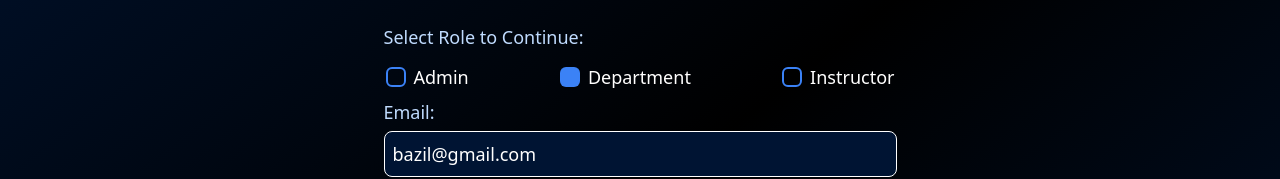
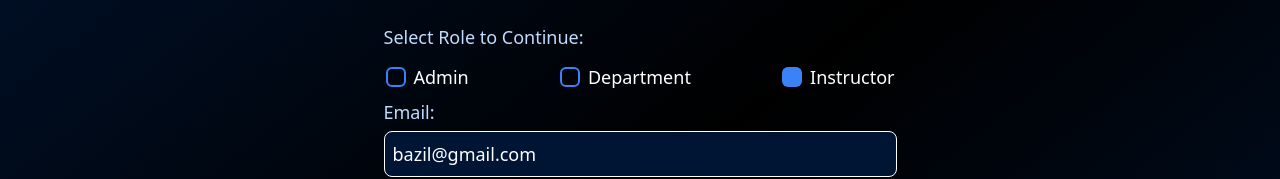
Before and after one commit to BazilSuhail/ITU-CMS-Admin-Portal, a React (Create React App) app: page / in a window 1280 px wide. Shown: the part 296-475 px from the top of the page. Built offline with nearby package versions, Linux system fonts and the light colour scheme; no server answers.

Commit message:
Intergated default values ...

```diff
--- a/src/Components/SignIn.jsx
+++ b/src/Components/SignIn.jsx
@@ -1,4 +1,4 @@
-import React, { useState } from 'react';
+import React, { useState,useEffect } from 'react';
 import { auth, fs } from '../Config/Config';
 import { useNavigate } from 'react-router-dom';
 import { useAuth } from "./AuthContext";
@@ -7,11 +7,19 @@ import logo from "./itu.png"
 const SignIn = () => {
   const [email, setEmail] = useState('bazil@gmail.com');
   const [password, setPassword] = useState('112233');
-  const [role, setRole] = useState('department');
+  const [role, setRole] = useState('instructor');
   const [loading, setLoading] = useState(false);
   const [error, setError] = useState(null);
   const { setUserType } = useAuth();
   const navigate = useNavigate();
+
+  useEffect(() => {
+    if (role === 'instructor') {
+      setEmail('bazil@gmail.com');
+    } else {
+      setEmail('cs@gmail.com');
+    }
+  }, [role]); // The effect runs when `role` changes
 
   const handleSignIn = async (e) => {
     e.preventDefault();
```
